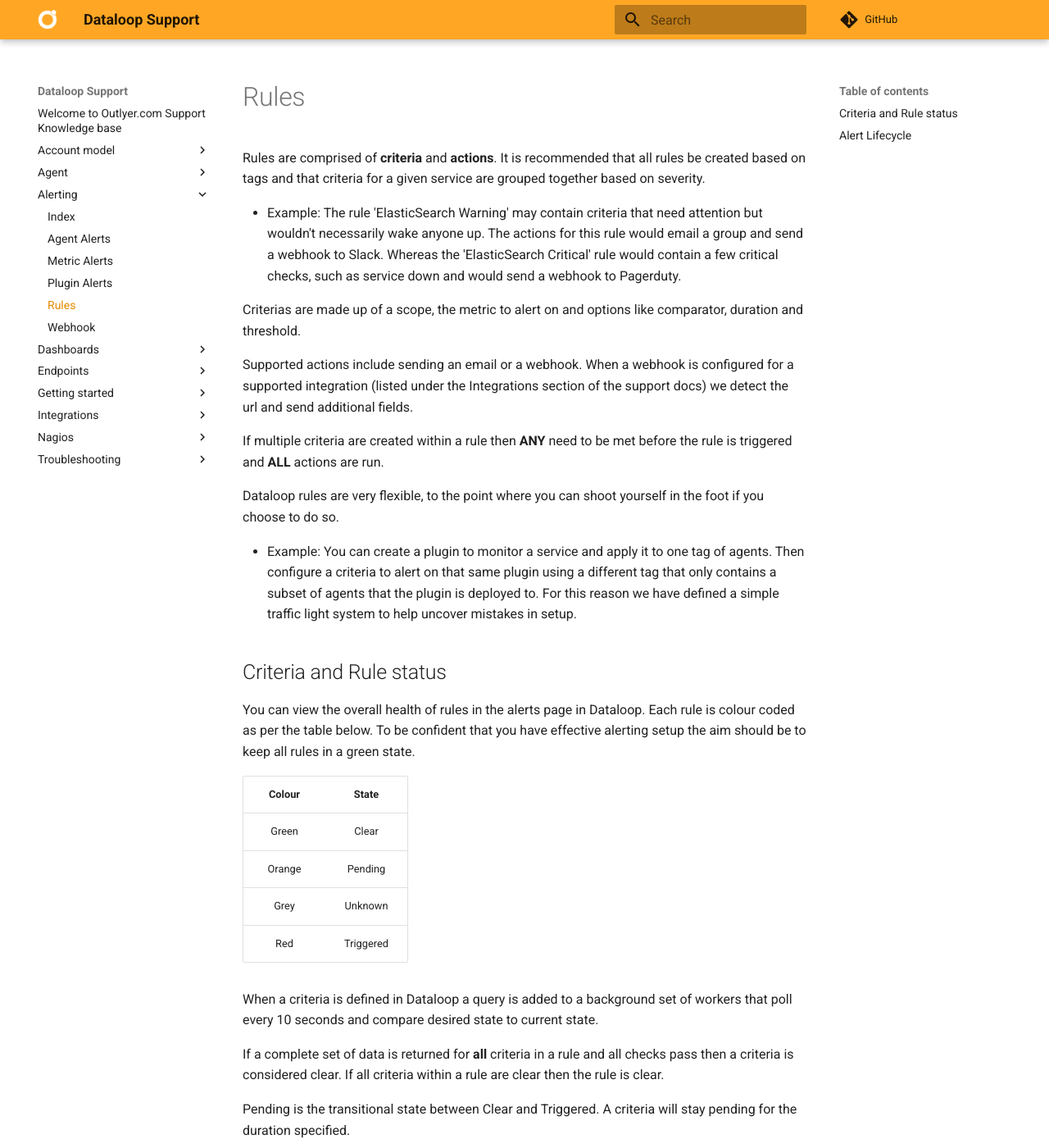
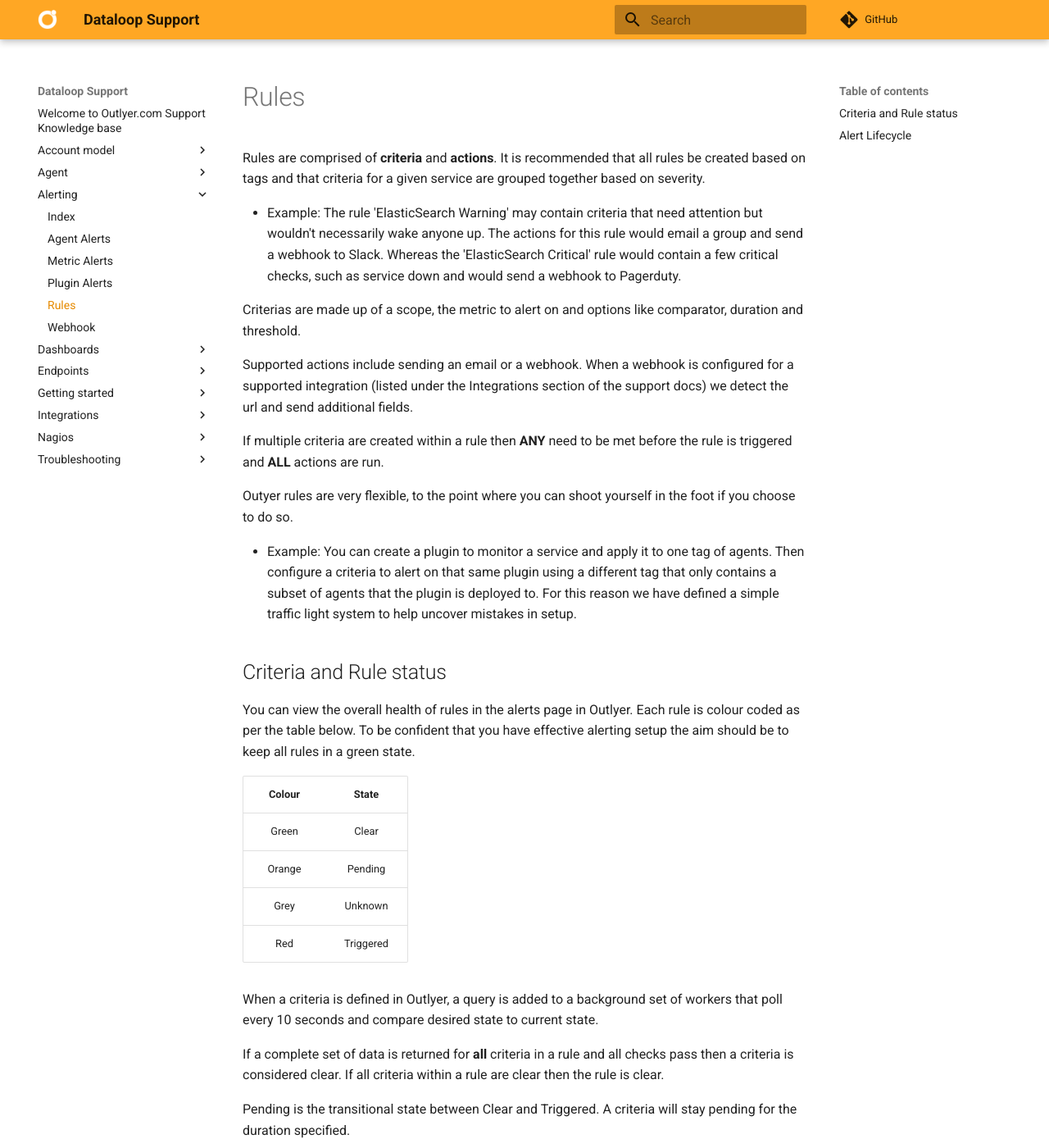
Before and after one commit to dataloop/dataloop-support, an MkDocs documentation site: the page built from docs/alerting/rules.md, in a window 1280 px wide and 1400 px high. Shown: the whole window at 82% size. Built offline with MkDocs 1.6.1 and Material for MkDocs 9.7.7, drawn with Linux system fonts in a browser that asks for light colours; comment, search, counter and statistics services are not loaded.

Commit message:
replaced Dataloop w/Outlyer

```diff
--- a/docs/alerting/rules.md
+++ b/docs/alerting/rules.md
@@ -10,13 +10,13 @@
 
 If multiple criteria are created within a rule then **ANY** need to be met before the rule is triggered and **ALL** actions are run.
 
-Dataloop rules are very flexible, to the point where you can shoot yourself in the foot if you choose to do so.
+Outyer rules are very flexible, to the point where you can shoot yourself in the foot if you choose to do so.
 
 * Example: You can create a plugin to monitor a service and apply it to one tag of agents. Then configure a criteria to alert on that same plugin using a different tag that only contains a subset of agents that the plugin is deployed to. For this reason we have defined a simple traffic light system to help uncover mistakes in setup.
 
 ## Criteria and Rule status
 
-You can view the overall health of rules in the alerts page in Dataloop. Each rule is colour coded as per the table below. To be confident that you have effective alerting setup the aim should be to keep all rules in a green state.
+You can view the overall health of rules in the alerts page in Outlyer. Each rule is colour coded as per the table below. To be confident that you have effective alerting setup the aim should be to keep all rules in a green state.
 
 | Colour | State     |
 |:-------:|:-----------:|
@@ -25,7 +25,7 @@
 | Grey   | Unknown   |
 | Red    | Triggered |
 
-When a criteria is defined in Dataloop a query is added to a background set of workers that poll every 10 seconds and compare desired state to current state.
+When a criteria is defined in Outlyer, a query is added to a background set of workers that poll every 10 seconds and compare desired state to current state.
 
 If a complete set of data is returned for **all** criteria in a rule and all checks pass then a criteria is considered clear. If all criteria within a rule are clear then the rule is clear.
 
```
